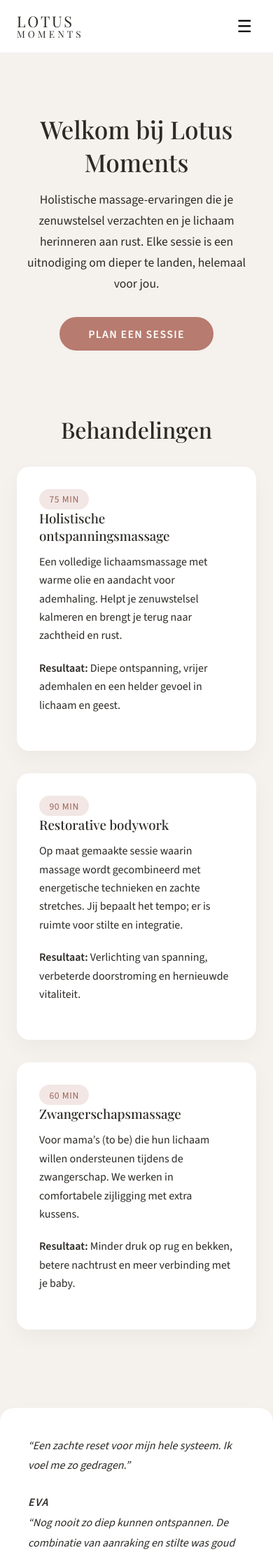
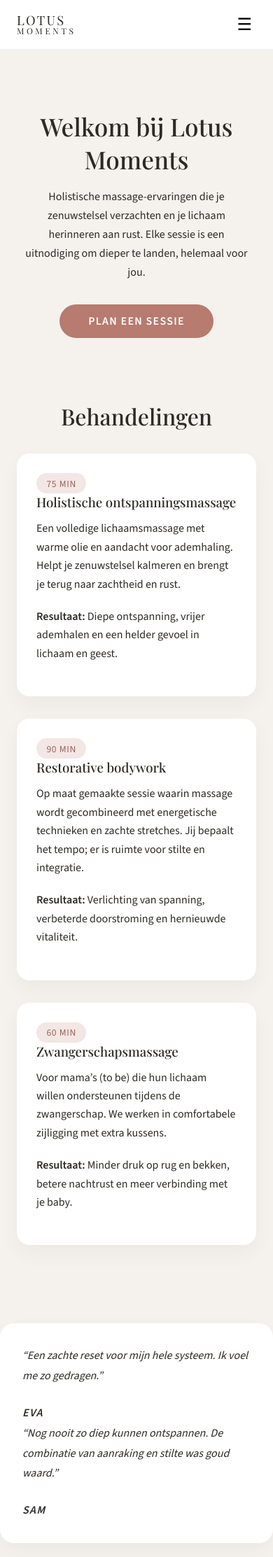
Before and after one commit to LotusMoments/website, a Jekyll site: the page built from index.md, in a window 390 px wide. Shown: the top 2225 px of the page at 70% size. Built offline with Jekyll 4.4.1, drawn with Linux system fonts in a browser that asks for light colours; some of the changed text lies outside the part shown.

Commit message:
Point Calendly CTAs to emine314 booking link and tweak mobile layout

```diff
--- a/_config.yml
+++ b/_config.yml
@@ -14,7 +14,7 @@ markdown: kramdown
 permalink: pretty
 
 social_links:
-  calendly: https://calendly.com/lotus-moments
+  calendly: https://calendly.com/emine314/30min
   instagram: https://www.instagram.com/lotus.moments
 
 nav_links:
@@ -23,4 +23,4 @@ nav_links:
   - title: Over mij
     url: /over-mij/
   - title: Boek nu
-    url: https://calendly.com/lotus-moments
+    url: https://calendly.com/emine314/30min
--- a/_includes/header.html
+++ b/_includes/header.html
@@ -5,7 +5,13 @@
       <span class="brand-sub">Moments</span>
     </a>
     <nav class="nav">
-      <button class="nav-toggle" aria-expanded="false" aria-controls="site-menu">
+      <button
+        class="nav-toggle"
+        type="button"
+        aria-label="Menu"
+        aria-expanded="false"
+        aria-controls="site-menu"
+      >
         ☰
       </button>
       <ul id="site-menu" class="nav-list">
--- a/_layouts/home.html
+++ b/_layouts/home.html
@@ -6,7 +6,12 @@ layout: default
   <div class="container">
     <h1>{{ page.hero_title }}</h1>
     <p>{{ page.hero_intro }}</p>
-    <a class="cta-btn" href="{{ site.social_links.calendly }}" target="_blank" rel="noopener">
+    <a
+      class="cta-btn"
+      href="{{ site.social_links.calendly }}"
+      target="_blank"
+      rel="noopener"
+    >
       Plan een sessie
     </a>
   </div>
@@ -43,15 +48,17 @@ layout: default
 </section>
 {% endif %}
 
-<section class="sections calendly">
+<section class="sections calendly" id="calendly">
   <div class="container">
     <h2 class="section-title">Boek je moment</h2>
-    <p>Plan direct een behandeling via Calendly en ontvang daarna alle praktische informatie.</p>
-    <div
-      class="calendly-inline-widget"
-      data-url="{{ site.social_links.calendly }}"
-      style="min-width: 320px; height: 630px"
-    ></div>
-    <script type="text/javascript" src="https://assets.calendly.com/assets/external/widget.js" async></script>
+    <p>Bekijk direct beschikbaarheid en kies een moment dat voor jou werkt. Je ontvangt na het boeken alle praktische informatie in je inbox.</p>
+    <a
+      class="cta-btn"
+      href="{{ site.social_links.calendly }}"
+      target="_blank"
+      rel="noopener"
+    >
+      Open Calendly
+    </a>
   </div>
 </section>
--- a/assets/css/style.css
+++ b/assets/css/style.css
@@ -285,3 +285,38 @@ body {
   padding-left: 1.25rem;
   line-height: 1.7;
 }
+
+@media (max-width: 540px) {
+  .site-header .container {
+    align-items: flex-start;
+  }
+
+  .brand-mark {
+    font-size: 1.15rem;
+  }
+
+  .brand-sub {
+    font-size: 0.75rem;
+  }
+
+  .hero p {
+    font-size: 1rem;
+    padding: 0 0.5rem;
+  }
+
+  .treatments-grid {
+    grid-template-columns: 1fr;
+  }
+
+  .treatment-card {
+    padding: 1.75rem;
+  }
+
+  .reviews {
+    padding: 2rem;
+  }
+
+  .page-wrapper {
+    padding: 3rem 0;
+  }
+}
```
